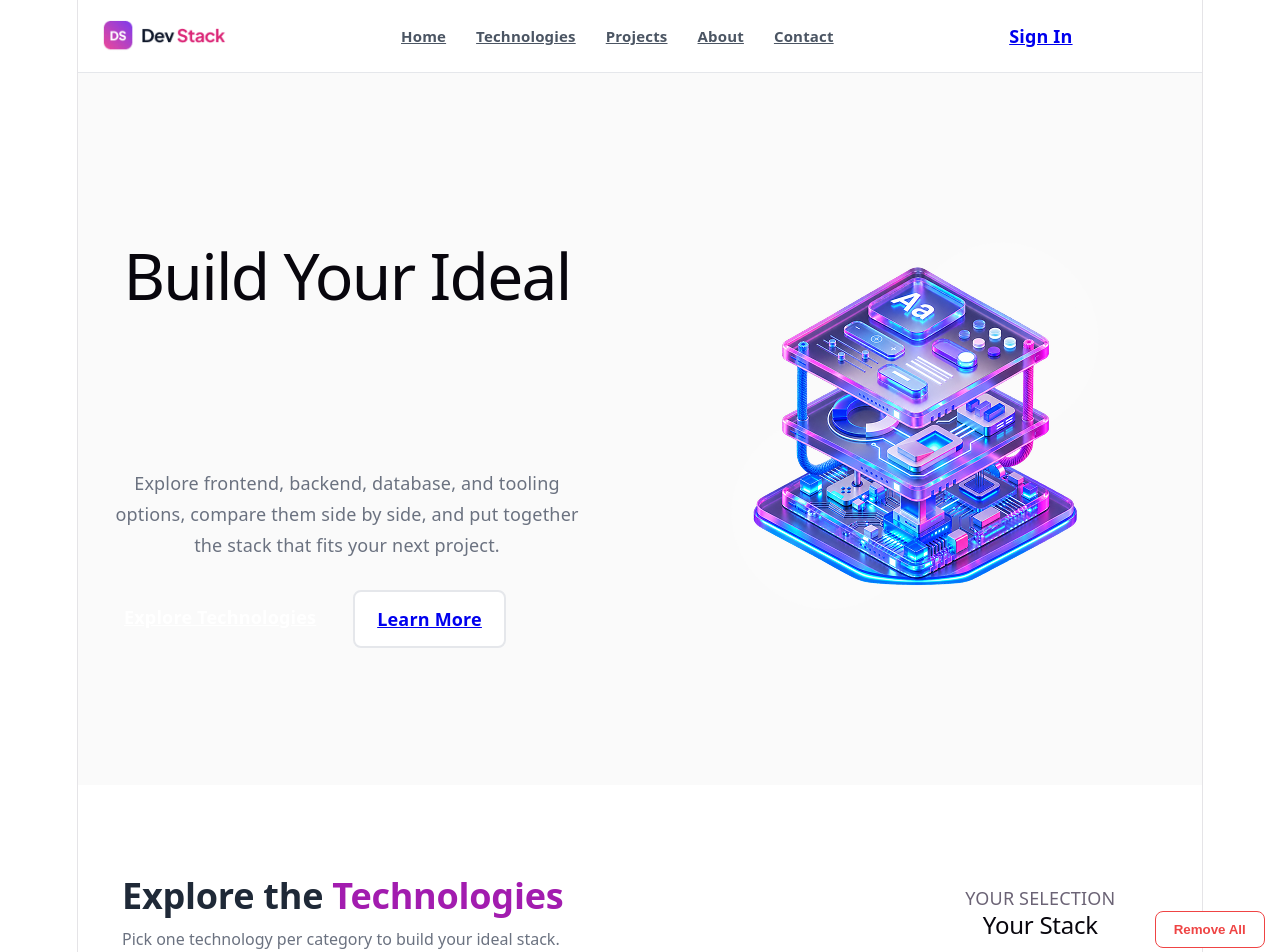
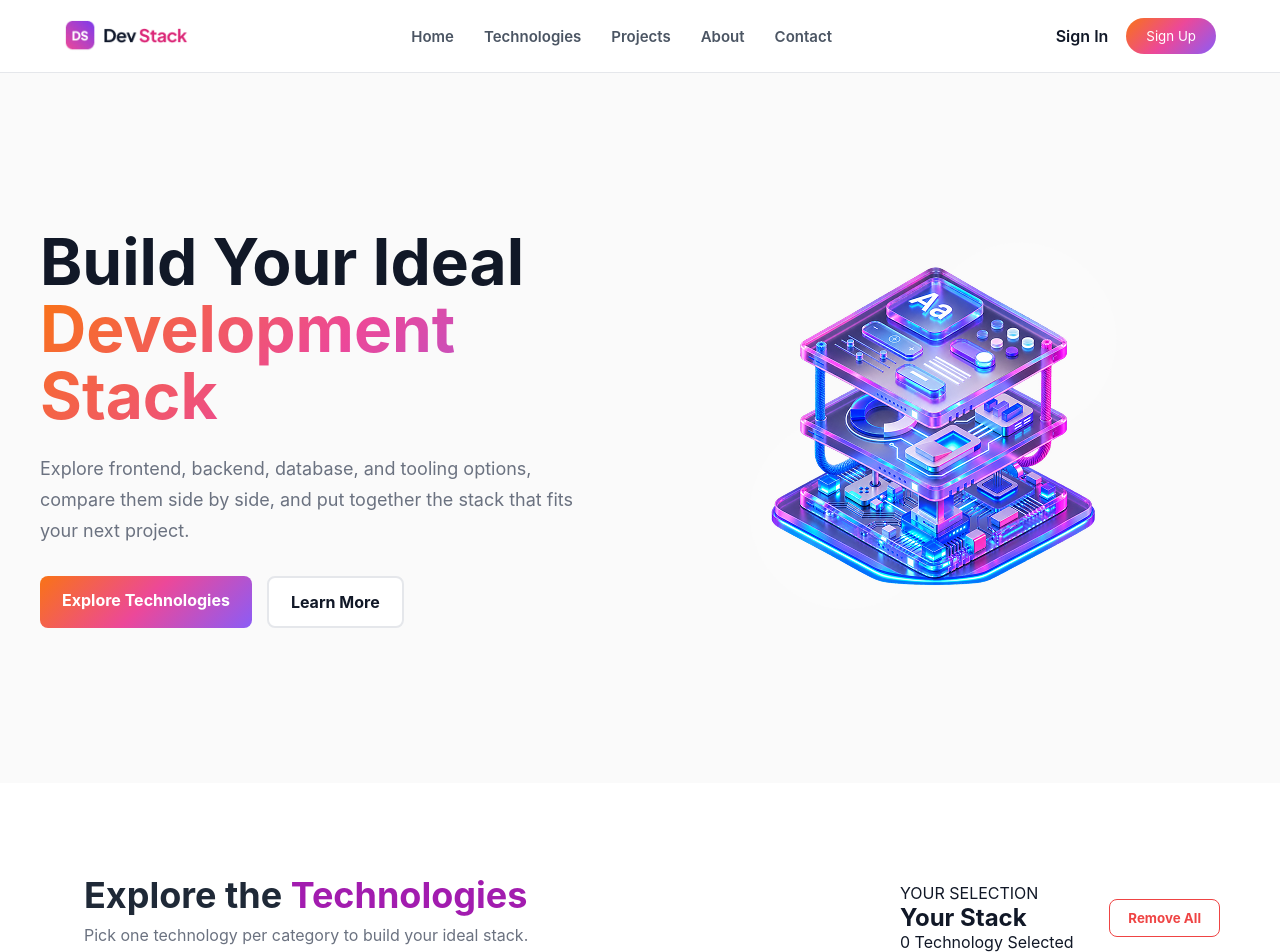
Before and after one commit to mdmalekmiah1704-dev/A-5-Dev-Stack-Builder-Websites, a React (Vite) app: page / in a window 1280 px wide. Shown: the top 952 px of the page. Built offline with nearby package versions, Linux system fonts and the light colour scheme.

Commit message:
Chore: Include final project configuration files and assets setup

```diff
--- a/package.json
+++ b/package.json
@@ -11,7 +11,8 @@
   },
   "dependencies": {
     "react": "^19.2.8",
-    "react-dom": "^19.2.8"
+    "react-dom": "^19.2.8",
+    "react-toastify": "^11.1.0"
   },
   "devDependencies": {
     "@eslint/js": "^10.0.1",
--- a/src/index.css
+++ b/src/index.css
@@ -1,111 +1,42 @@
 :root {
-  --text: #6b6375;
-  --text-h: #08060d;
-  --bg: #fff;
-  --border: #e5e4e7;
-  --code-bg: #f4f3ec;
-  --accent: #aa3bff;
-  --accent-bg: rgba(170, 59, 255, 0.1);
-  --accent-border: rgba(170, 59, 255, 0.5);
-  --social-bg: rgba(244, 243, 236, 0.5);
-  --shadow:
-    rgba(0, 0, 0, 0.1) 0 10px 15px -3px, rgba(0, 0, 0, 0.05) 0 4px 6px -2px;
+  --brand-gradient: linear-gradient(
+    135deg,
+    #f97316,
+    #ec4899,
+    #8b5cf6
+  );
 
-  --sans: system-ui, 'Segoe UI', Roboto, sans-serif;
-  --heading: system-ui, 'Segoe UI', Roboto, sans-serif;
-  --mono: ui-monospace, Consolas, monospace;
+  font-family:
+    Inter,
+    system-ui,
+    -apple-system,
+    BlinkMacSystemFont,
+    "Segoe UI",
+    sans-serif;
 
-  font: 18px/145% var(--sans);
-  letter-spacing: 0.18px;
-  color-scheme: light dark;
-  color: var(--text);
-  background: var(--bg);
-  font-synthesis: none;
-  text-rendering: optimizeLegibility;
-  -webkit-font-smoothing: antialiased;
-  -moz-osx-font-smoothing: grayscale;
-
-  @media (max-width: 1024px) {
-    font-size: 16px;
-  }
+  color: #111827;
+  background: #ffffff;
 }
 
-@media (prefers-color-scheme: dark) {
-  :root {
-    --text: #9ca3af;
-    --text-h: #f3f4f6;
-    --bg: #16171d;
-    --border: #2e303a;
-    --code-bg: #1f2028;
-    --accent: #c084fc;
-    --accent-bg: rgba(192, 132, 252, 0.15);
-    --accent-border: rgba(192, 132, 252, 0.5);
-    --social-bg: rgba(47, 48, 58, 0.5);
-    --shadow:
-      rgba(0, 0, 0, 0.4) 0 10px 15px -3px, rgba(0, 0, 0, 0.25) 0 4px 6px -2px;
-  }
-
-  #social .button-icon {
-    filter: invert(1) brightness(2);
-  }
+* {
+  margin: 0;
+  padding: 0;
+  box-sizing: border-box;
 }
 
-#root {
-  width: 1126px;
-  max-width: 100%;
-  margin: 0 auto;
-  text-align: center;
-  border-inline: 1px solid var(--border);
-  min-height: 100svh;
-  display: flex;
-  flex-direction: column;
-  box-sizing: border-box;
+html {
+  scroll-behavior: smooth;
 }
 
 body {
   margin: 0;
 }
 
-h1,
-h2 {
-  font-family: var(--heading);
-  font-weight: 500;
-  color: var(--text-h);
+a {
+  text-decoration: none;
+  color: inherit;
 }
 
-h1 {
-  font-size: 56px;
-  letter-spacing: -1.68px;
-  margin: 32px 0;
-  @media (max-width: 1024px) {
-    font-size: 36px;
-    margin: 20px 0;
-  }
+button {
+  font-family: inherit;
 }
-h2 {
-  font-size: 24px;
-  line-height: 118%;
-  letter-spacing: -0.24px;
-  margin: 0 0 8px;
-  @media (max-width: 1024px) {
-    font-size: 20px;
-  }
-}
-p {
-  margin: 0;
-}
-
-code,
-.counter {
-  font-family: var(--mono);
-  display: inline-flex;
-  border-radius: 4px;
-  color: var(--text-h);
-}
-
-code {
-  font-size: 15px;
-  line-height: 135%;
-  padding: 4px 8px;
-  background: var(--code-bg);
-}
```
Also changed, not shown: 1 other file (tests, documents, lock files or other folders).
